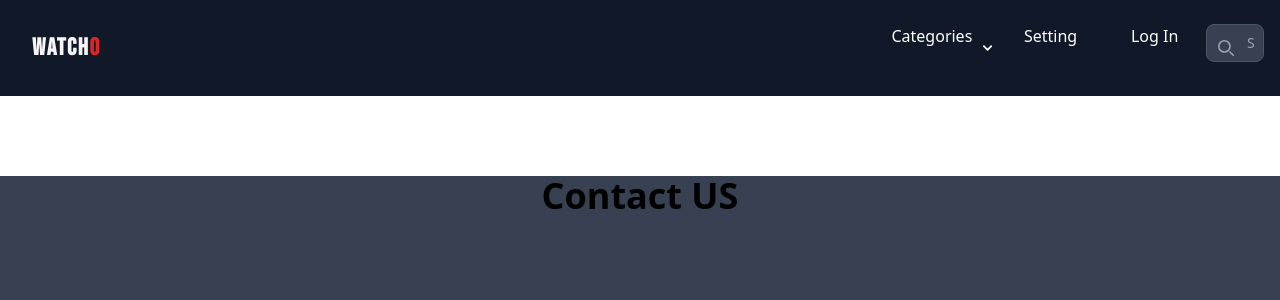
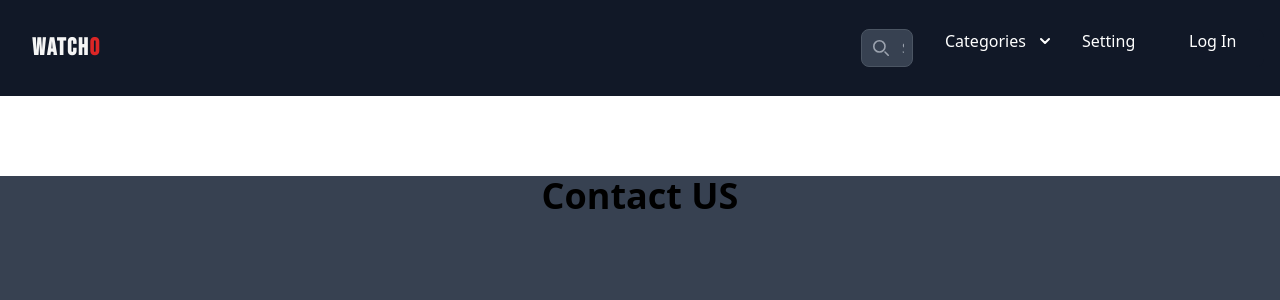
Before and after one commit to PrakashSinghRawat-git/movie-temp-project, a Next.js app: page /contact in a window 1280 px wide. Shown: the top 300 px of the page. Built offline with nearby package versions, Linux system fonts and the light colour scheme.

Commit message:
fixed bg6

```diff
--- a/components/Navbar.js
+++ b/components/Navbar.js
@@ -25,7 +25,7 @@ const Navbar = () => {
                         id="navbar-multi-level"
                     >
                         <ul className="min-w-[200px] sm:min-w-[300px] flex font-medium p-4 md:p-0 mt-4 border  rounded-lg  md:space-x-8 rtl:space-x-reverse  flex-row md:mt-0 md:border-0 md: bg-gray-800 md:bg-gray-900 border-gray-700">
-                            <li className="flex md:order-2">
+                            <li className="flex min-w-[50px]">
                                 <button
                                     type="button"
                                     data-collapse-toggle="navbar-search"
@@ -116,7 +116,7 @@ const Navbar = () => {
                                     data-dropdown-toggle="dropdownNavbar"
                                     className="flex items-center justify-between w-full py-2 px-3  md:border-0  md:p-0 md:w-auto text-white md:hover:text-blue-500 focus:text-white hover:bg-gray-700 md:hover:bg-transparent"
                                 >
-                                    Categories &nbsp;
+                                    Categories&nbsp;
                                     <svg
                                         className="w-2.5 h-2.5 ms-2.5"
                                         aria-hidden="true"
```
